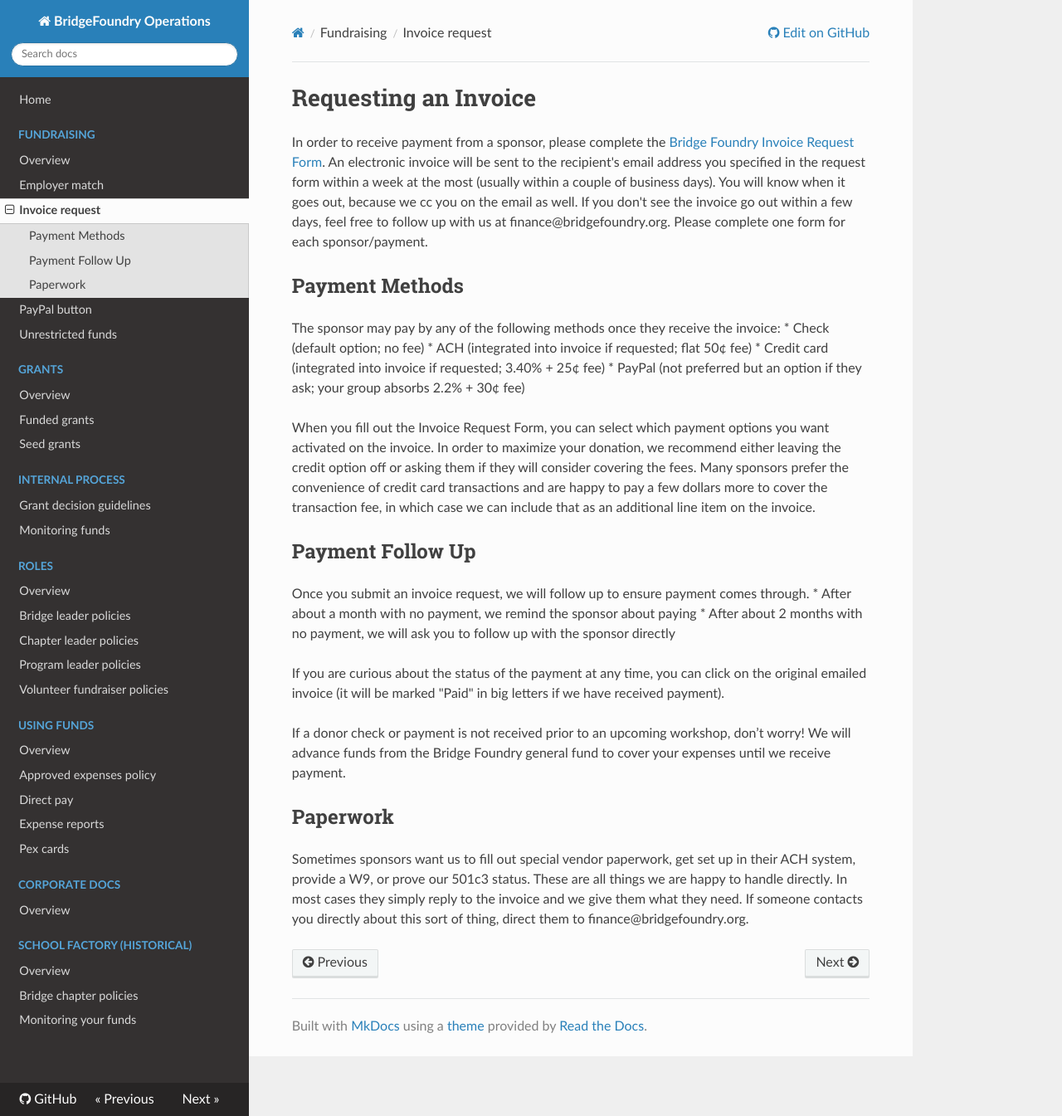
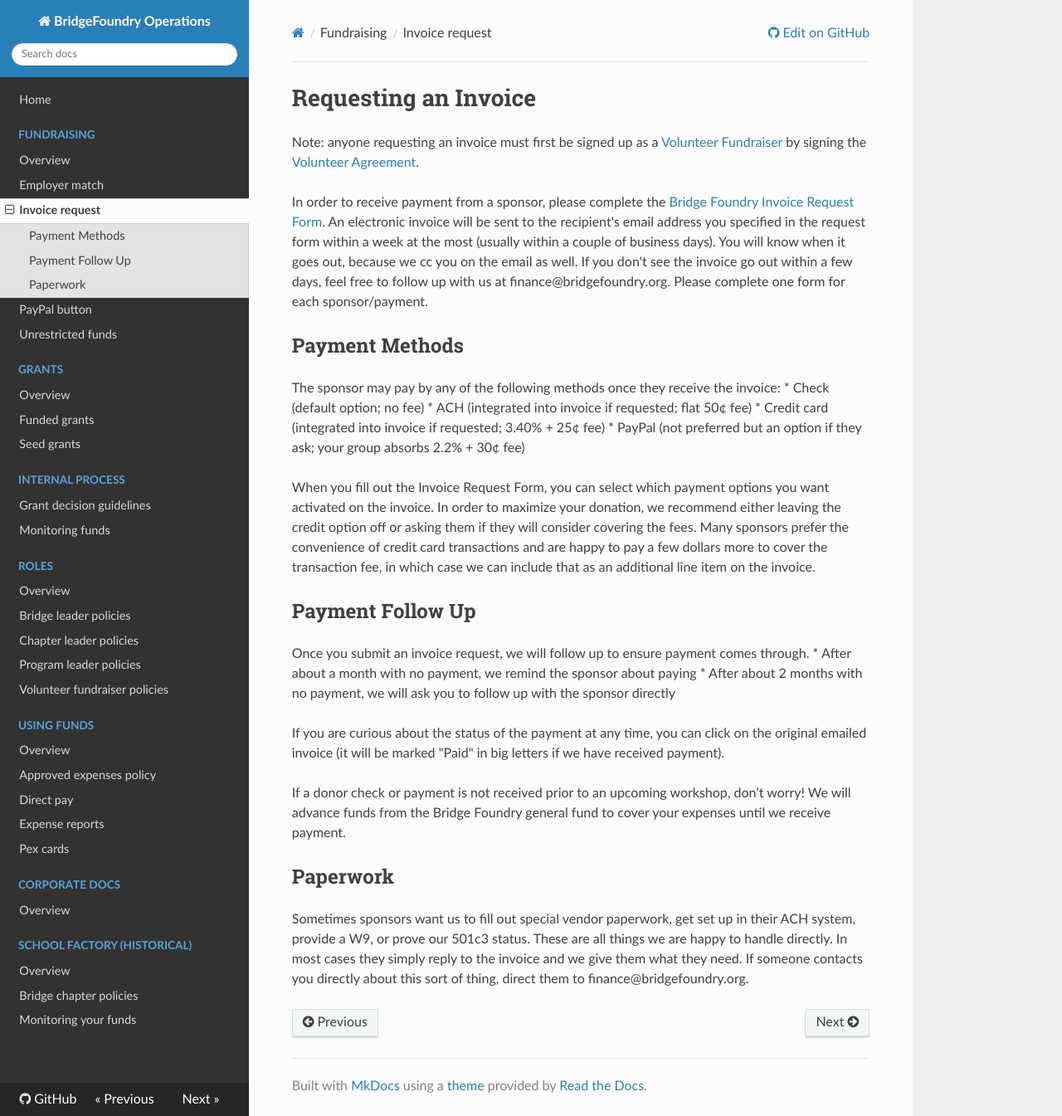
Before and after one commit to Satsaimistoowqp/bridgefoundry-operations, an MkDocs documentation site: the page built from docs/fundraising/invoice-request.md, in a window 1280 px wide and 1345 px high. Shown: the whole window at 83% size. Built offline with MkDocs 1.6.1, drawn with Linux system fonts in a browser that asks for light colours; nearby versions of some CDN libraries; old or Windows-style settings are respelled for this version of MkDocs.

Commit message:
Add link to Volunteer Fundraiser page
Important to put it front and center that only Volunteer Fundraisers are able to submit invoice requests.

```diff
--- a/docs/fundraising/invoice-request.md
+++ b/docs/fundraising/invoice-request.md
@@ -1,4 +1,6 @@
 # Requesting an Invoice
+Note: anyone requesting an invoice must first be signed up as a [Volunteer Fundraiser](https://rebrand.ly/volunteer-fundraiser-policies) by signing the [Volunteer Agreement](https://rebrand.ly/bridge-foundry-volunteer-agreement).
+
 In order to receive payment from a sponsor, please complete the [Bridge Foundry Invoice Request Form](https://docs.google.com/forms/d/1gu6WG2Nifj_579VhML_KZWpvi0bM0YpqsgZptSmU6Lw/viewform). An electronic invoice will be sent to the recipient's email address you specified in the request form within a week at the most (usually within a couple of business days). You will know when it goes out, because we cc you on the email as well. If you don't see the invoice go out within a few days, feel free to follow up with us at finance@bridgefoundry.org. Please complete one form for each sponsor/payment.
 
 ## Payment Methods
```
